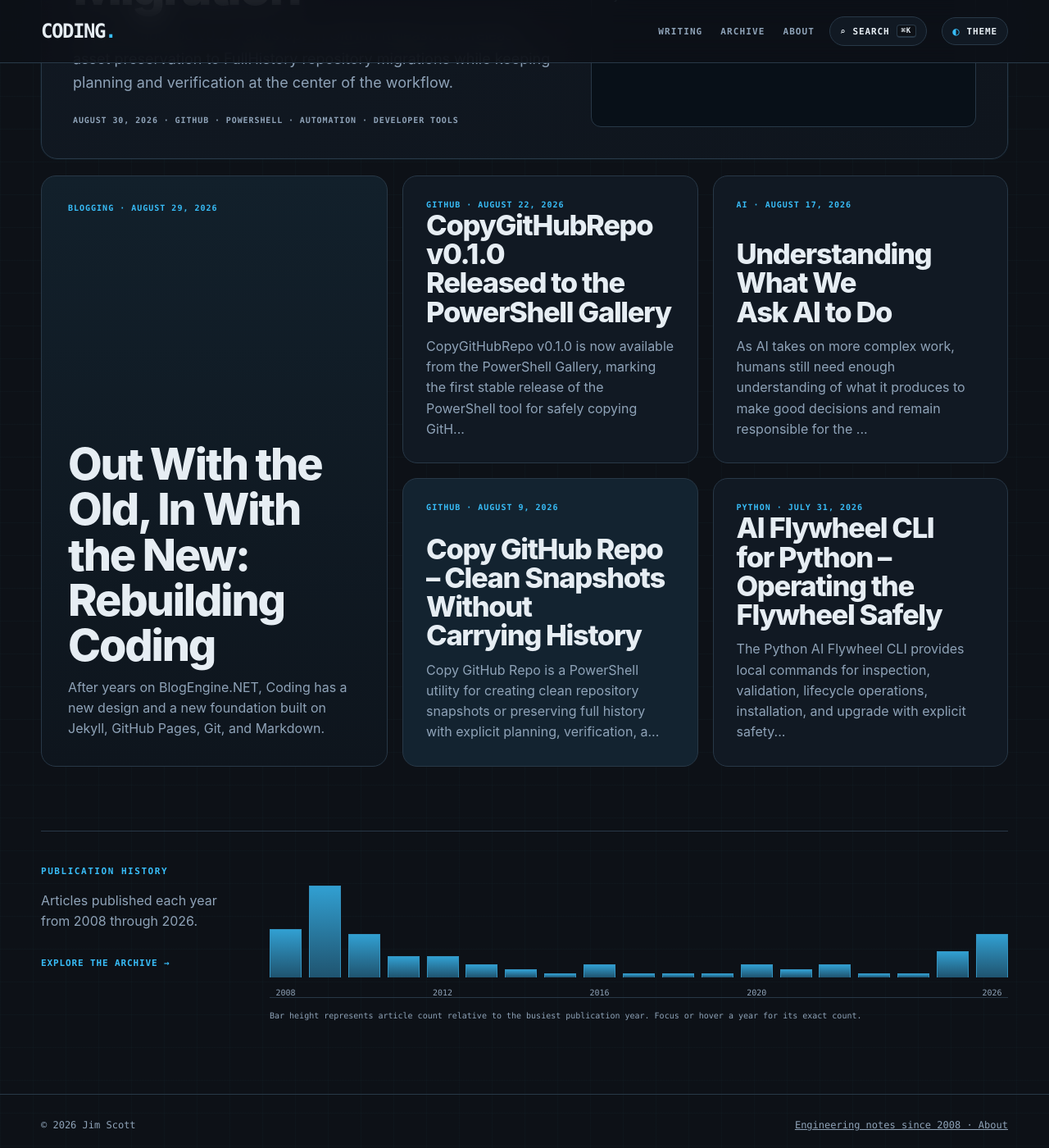
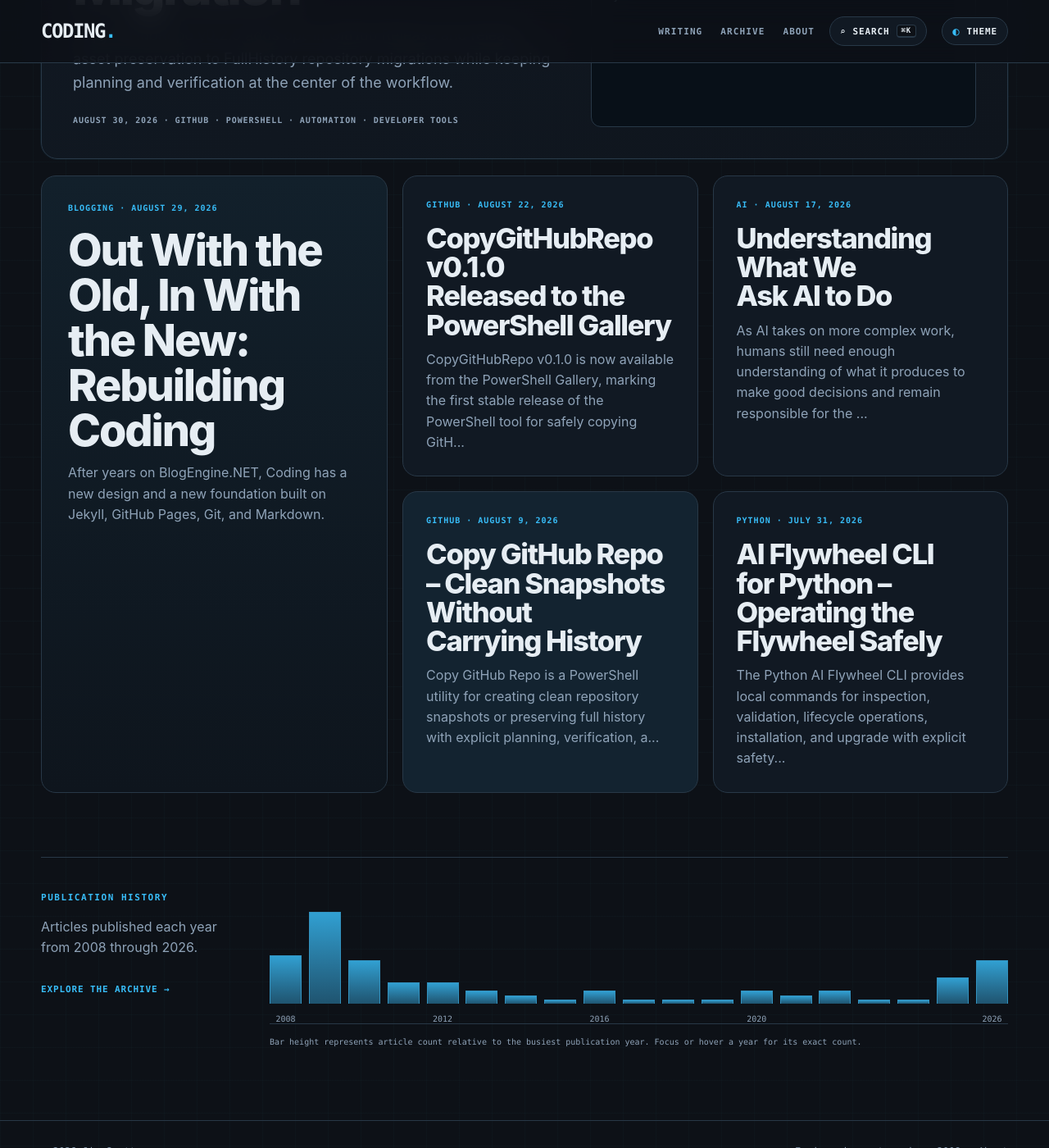
Before and after one commit to infoconex/coding-blog, a Jekyll site: the page built from index.html, in a window 1280 px wide and 1400 px high, scrolled down 1283 px. Shown: the whole window at 82% size. Built offline with Jekyll 4.4.1, drawn with Linux system fonts in a browser that asks for light colours.

Commit message:
Top-align homepage card content

```diff
--- a/assets/css/home.css
+++ b/assets/css/home.css
@@ -25,7 +25,7 @@
 .home-bento-card:hover { transform:translateY(-2px); border-color:color-mix(in srgb,var(--accent) 38%,var(--line)); }
 .home-bento-card:first-child { grid-row:span 2; min-height:558px; padding:32px; background:linear-gradient(180deg,color-mix(in srgb,var(--surface) 86%,var(--accent) 14%),var(--surface-2)); }
 .home-bento-card:nth-child(4) { background:color-mix(in srgb,var(--surface) 94%,var(--accent) 6%); }
-.home-bento-card h3 { margin:auto 0 12px; font-family:var(--font-heading,var(--font-sans)); font-size:clamp(28px,2.7vw,36px); font-weight:var(--heading-weight,800); line-height:1.02; letter-spacing:-.04em; text-wrap:balance; text-transform:var(--heading-transform,none); }
+.home-bento-card h3 { margin:16px 0 12px; font-family:var(--font-heading,var(--font-sans)); font-size:clamp(28px,2.7vw,36px); font-weight:var(--heading-weight,800); line-height:1.02; letter-spacing:-.04em; text-wrap:balance; text-transform:var(--heading-transform,none); }
 .home-bento-card:first-child h3 { max-width:450px; font-size:clamp(40px,4.4vw,54px); }
 .home-bento-card h3 a { text-decoration:none; }
 .home-bento-card h3 a:hover,.home-bento-card h3 a:focus-visible { color:var(--accent); }
```
